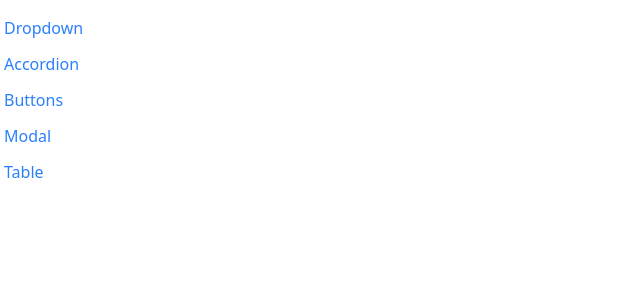
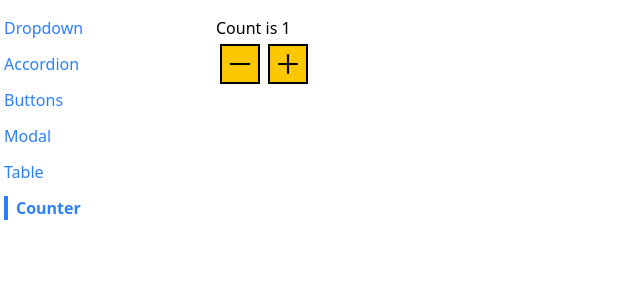
Before and after one commit to jaroslawkubiak/react_v2, a React app in the folder 10-comps/: page /counter in a window 1280 px wide. Shown: the top 300 px of the page, without its empty margins (0-640 px from the left). Built offline with nearby package versions, Linux system fonts and the light colour scheme; the HTML template or start-up script is replaced by a standard one.

Commit message:
add counter hook

```diff
--- a/10-comps/src/App.js
+++ b/10-comps/src/App.js
@@ -5,6 +5,7 @@ import ButtonPage from "./pages/ButtonPage";
 import Sidebar from "./components/Sidebar";
 import ModalPage from "./pages/ModalPage";
 import TablePage from "./pages/TablePage";
+import CounterPage from "./pages/CounterPage";
 
 function App() {
   return (
@@ -26,6 +27,9 @@ function App() {
         <Route path="/table">
           <TablePage />
         </Route>
+        <Route path="/counter">
+          <CounterPage initialCount={1} />
+        </Route>
       </div>
     </div>
   );
--- a/10-comps/src/components/Sidebar.js
+++ b/10-comps/src/components/Sidebar.js
@@ -7,6 +7,7 @@ export default function Sidebar() {
     { label: "Buttons", path: "/buttons" },
     { label: "Modal", path: "/modal" },
     { label: "Table", path: "/table" },
+    { label: "Counter", path: "/counter" },
   ];
   const activeClassName = "font-bold border-l-4 border-blue-500 pl-2";
 
--- /dev/null
+++ b/10-comps/src/hooks/use-counter.js
@@ -0,0 +1,17 @@
+import { useState, useEffect } from "react";
+
+function useCounter(initialCount) {
+  const [count, setCount] = useState(initialCount);
+
+  useEffect(() => {
+    console.log(count);
+  }, [count]);
+
+  const increment = () => {
+    setCount(count + 1);
+  };
+
+  return { count, increment };
+}
+
+export default useCounter;
--- /dev/null
+++ b/10-comps/src/pages/CounterPage.js
@@ -0,0 +1,23 @@
+import Button from "../components/Button";
+import { AiOutlinePlus, AiOutlineMinus } from "react-icons/ai";
+import useCounter from "../hooks/use-counter";
+
+export default function CounterPage({ initialCount }) {
+  const { count, increment } = useCounter(initialCount);
+
+  const btnClass =
+    "bg-yellow-400 flex w-10 h-10 items-center justify-center border-2 p-1 m-1 text-6xl cursor-pointer";
+  return (
+    <div>
+      <h1>Count is {count}</h1>
+      <div className="flex">
+        <Button className={btnClass} onClick={increment}>
+          <AiOutlineMinus />
+        </Button>
+        <Button className={btnClass} onClick={increment}>
+          <AiOutlinePlus />
+        </Button>
+      </div>
+    </div>
+  );
+}
```
